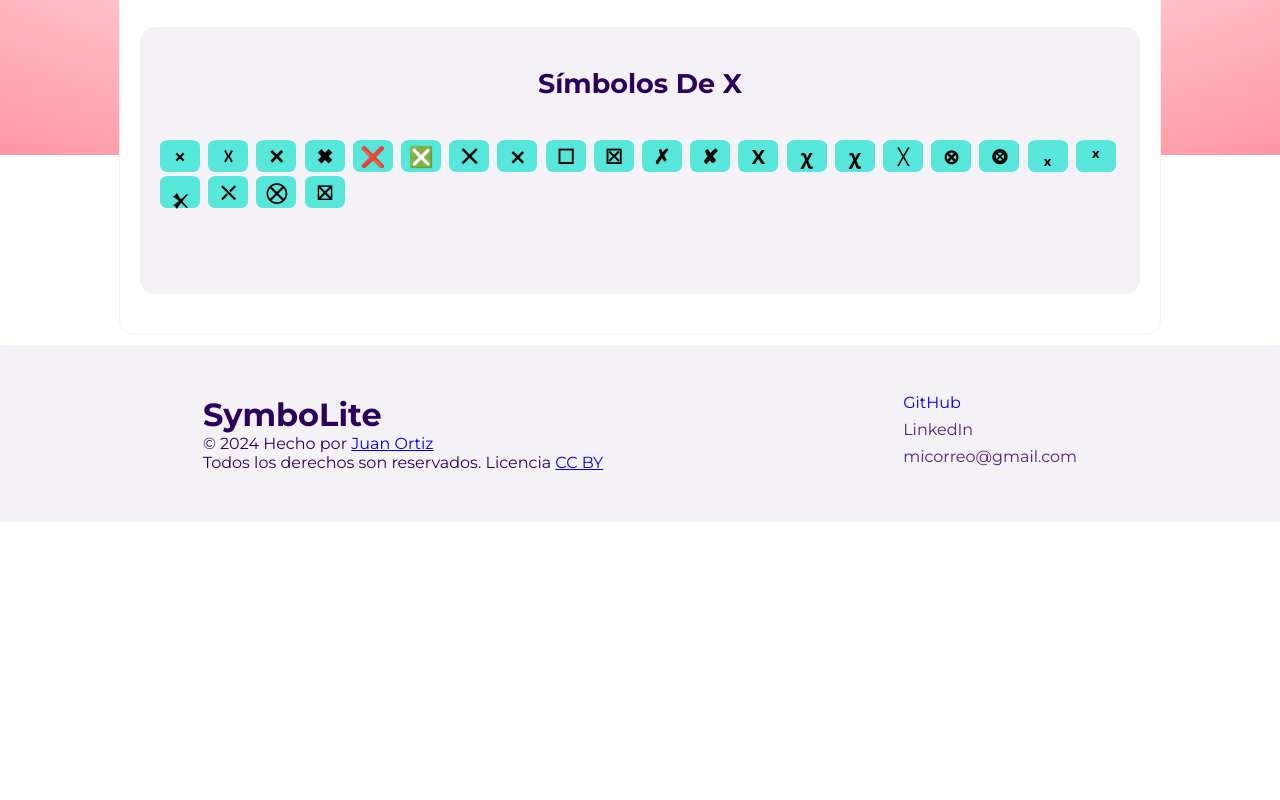
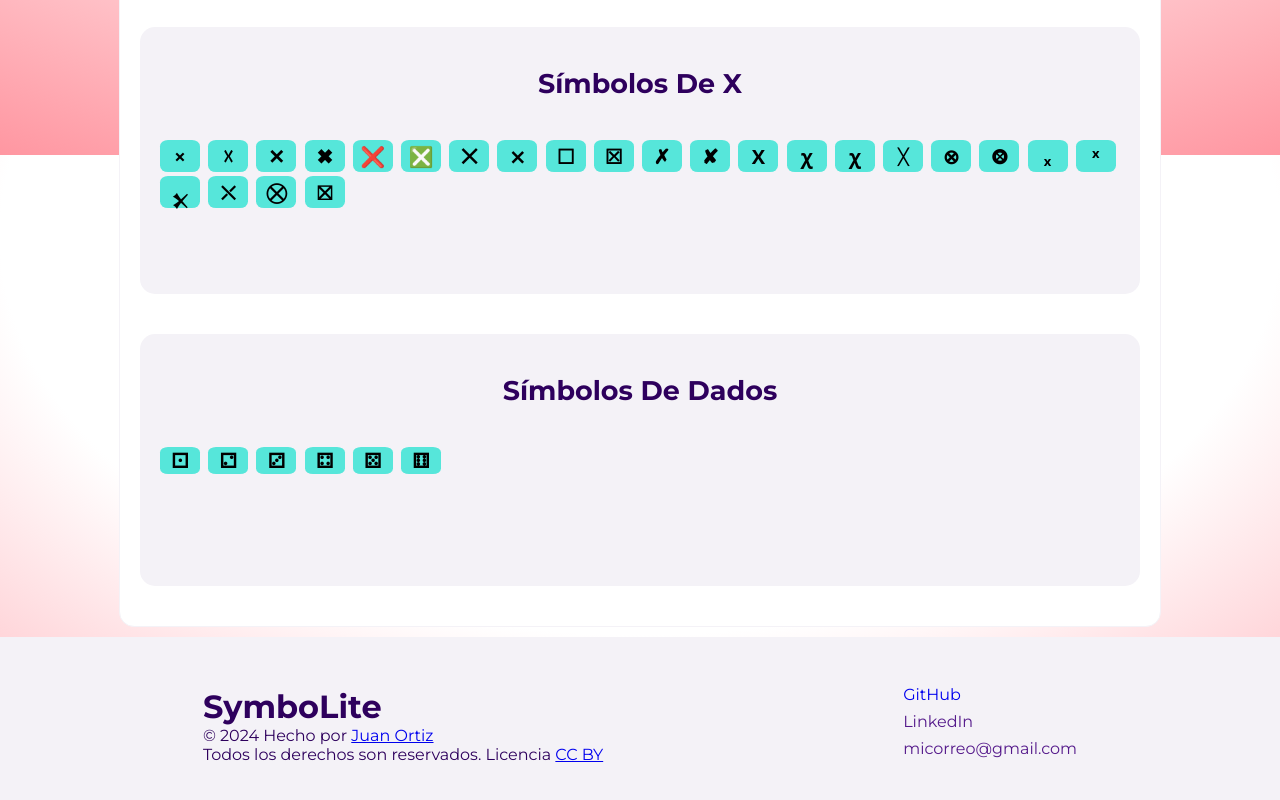
Before and after one commit to JUANESSMURF/Symbolite-page, a React (Vite) app: page / in a window 1280 px wide. Shown: the part 3045-3845 px from the top of the page. Before the commit the page ends 3567 px from the top, so only its background shows below. Built offline with nearby package versions, Linux system fonts and the light colour scheme.

Commit message:
Add dices symbols

```diff
--- a/src/Components/Symbols.jsx
+++ b/src/Components/Symbols.jsx
@@ -6,6 +6,7 @@ import { SymLines } from "../Symbols/SymLines"
 import { SymX } from "../Symbols/SymX"
 import { SymZodiac } from "../Symbols/SymZodiac"
 import { SymPoker } from "../Symbols/SymPoker"
+import { SymDices } from "../Symbols/SymDices"
 
 
 
@@ -20,6 +21,7 @@ export const Symbols = ( showMessage ) => {
             <SymPoker/>
             <SymLines />
             <SymX />
+            <SymDices/>
         </div>
     )
 }
--- /dev/null
+++ b/src/Symbols/SymDices.jsx
@@ -0,0 +1,30 @@
+import { SymMessage } from "../Logic";
+
+
+
+export const SymDices = (showMessage) => {
+
+    const { message, handleButtonClick } = SymMessage(showMessage);
+
+    return (
+        <div className="buttons-container dices-container">
+            <div className="buttons-title-container">
+                <h2>Símbolos De Dados</h2>
+            </div>
+            {message && (
+                <div className="message">
+                    {message}
+                </div>
+            )}
+            <div className="button-symbols-container">
+                <button className="button-dices" onClick={() => handleButtonClick("⚀", "⚀")}>⚀</button>
+                <button className="button-dices" onClick={() => handleButtonClick("⚁", "⚁")}>⚁</button>
+                <button className="button-dices" onClick={() => handleButtonClick("⚂", "⚂")}>⚂</button>
+                <button className="button-dices" onClick={() => handleButtonClick("⚃", "⚃")}>⚃</button>
+                <button className="button-dices" onClick={() => handleButtonClick("⚄", "⚄")}>⚄</button>
+                <button className="button-dices" onClick={() => handleButtonClick("⚅", "⚅")}>⚅</button>
+
+            </div>
+        </div>
+    )
+}
```
Also changed, not shown: src/Symbols/Sym copy 5.jsx (deleted, +0 -24 lines).
